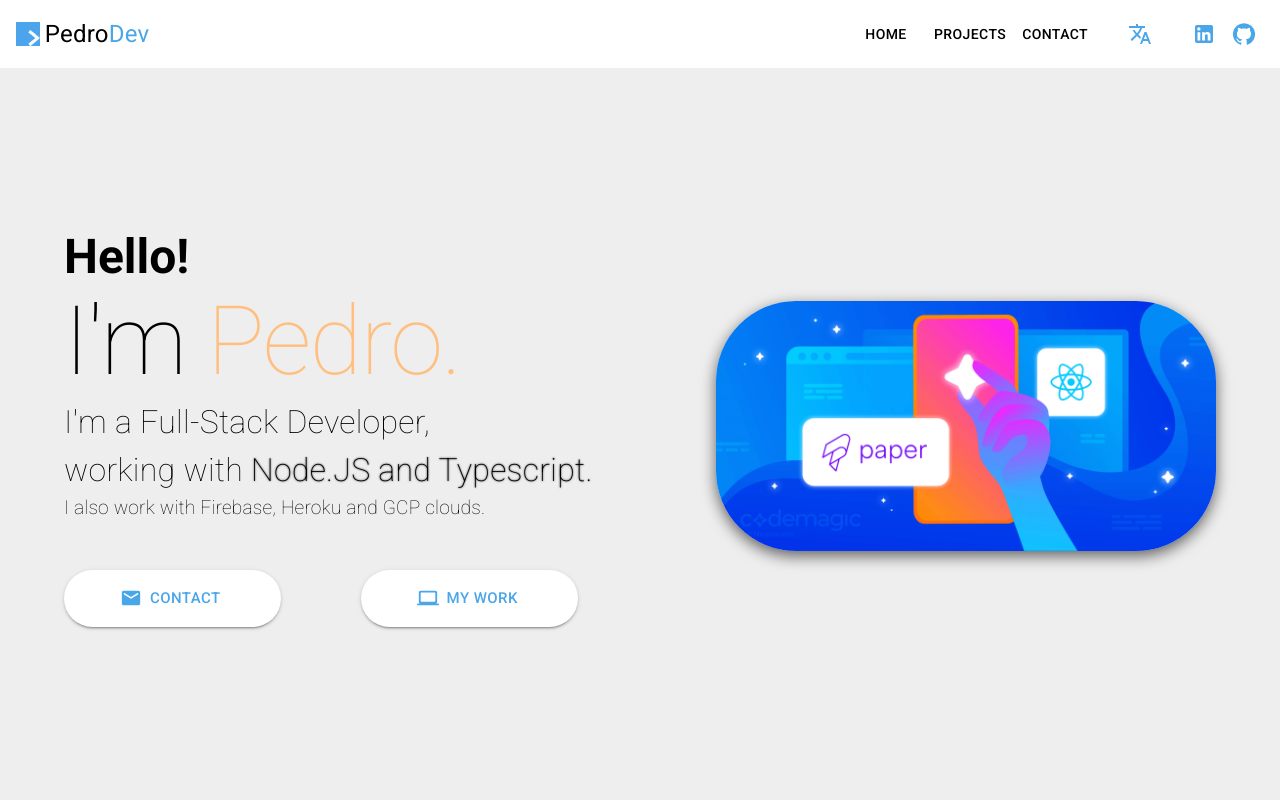
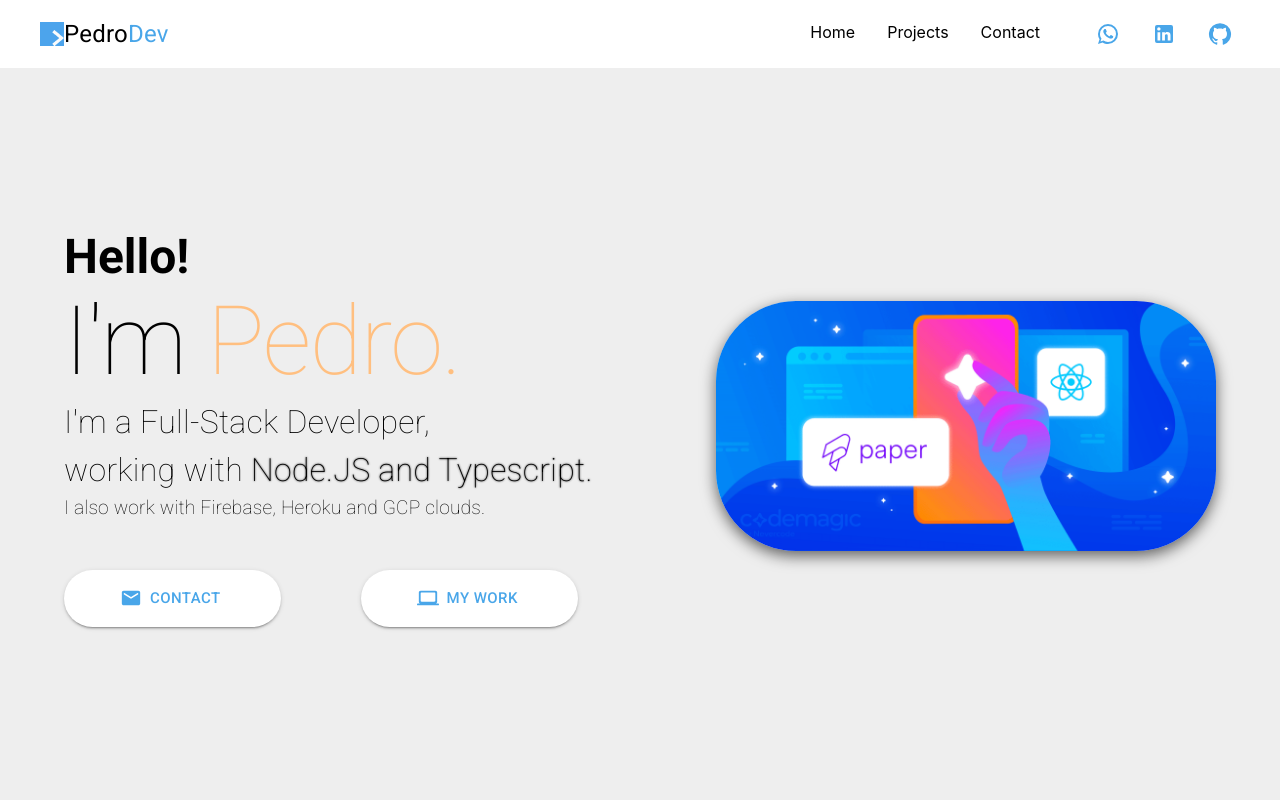
Before and after one commit to fobdev/PedroDev, a React (Create React App) app: page / in a window 1280 px wide. Shown: the top 800 px of the page. Built offline with nearby package versions, Linux system fonts and the light colour scheme.

Commit message:
reworked the header entirely

```diff
--- a/src/components/Head.tsx
+++ b/src/components/Head.tsx
@@ -1,17 +1,15 @@
 /** MUI Components Imports */
 import {
-    Button,
     Container,
     IconButton,
     Typography,
-    ClickAwayListener,
-    MenuItem,
-    MenuList,
-    Paper,
     Grow,
-    Popper,
     Box,
+    List,
     Slide,
+    ListItemButton,
+    ListItemIcon,
+    Button,
 } from "@mui/material";
 
 /** MUI Icons Imports */
@@ -19,58 +17,29 @@ import TranslateIcon from "@mui/icons-material/Translate";
 import MenuRoundedIcon from "@mui/icons-material/MenuRounded";
 import LinkedInIcon from "@mui/icons-material/LinkedIn";
 import GitHubIcon from "@mui/icons-material/GitHub";
+import WhatsAppIcon from "@mui/icons-material/WhatsApp";
 import logo from "../images/logo.svg";
-import us_png from "../images/us.svg";
-import br_png from "../images/br.svg";
 import { Link } from "react-router-dom";
 
-/** React */
+/** Styling */
 import { mainHeadBox } from "./styles/Head";
-import { useRef, useState, useEffect } from "react";
 
 export default function Head() {
-    const [open, setOpen] = useState(false);
-    const [animate, setAnimate] = useState(false);
-    const anchorRef = useRef<HTMLButtonElement>(null);
-
-    const handleToggle = () => {
-        setOpen((prevOpen) => !prevOpen);
-    };
-
-    const handleErrorPopup = (event: Event | React.SyntheticEvent) => {
-        if (anchorRef.current && anchorRef.current.contains(event.target as HTMLElement)) {
-            return;
-        }
-
-        setOpen(false);
-
-        return !animate ? setAnimate(true) : setAnimate(false);
-    };
-
-    function handleListKeyDown(event: React.KeyboardEvent) {
-        if (event.key === "Tab") {
-            event.preventDefault();
-            setOpen(false);
-        } else if (event.key === "Escape") {
-            setOpen(false);
-        }
-    }
-
-    const prevOpen = useRef(open);
-    useEffect(() => {
-        if (prevOpen.current === true && open === false) {
-            anchorRef.current!.focus();
-        }
-
-        prevOpen.current = open;
-    }, [open]);
-
     return (
         <Box position="sticky" top="0" width="100%" zIndex="999" sx={mainHeadBox}>
-            <Container className="mainContainer" maxWidth={false} disableGutters>
+            <Container className="main-container" maxWidth={false}>
                 <Box className="title-box">
-                    <div>
-                        <a href="/">
+                    <Link
+                        className="title-link"
+                        to="/"
+                        onClick={() => {
+                            window.scrollBy({
+                                top: -999,
+                                left: 0,
+                                behavior: "smooth",
+                            });
+                        }}
+                    >
                         <Grow in={true} timeout={{ enter: 1000 }}>
                             <img src={logo} alt="Website Logo" />
                         </Grow>
@@ -79,18 +48,16 @@ export default function Head() {
                                 Pedro<span>Dev</span>
                             </Typography>
                         </Grow>
-                        </a>
-                    </div>
+                    </Link>
                 </Box>
                 <Box className="right-box">
                     <IconButton className="menu">
                         <MenuRoundedIcon />
                     </IconButton>
-                    <Box className="info-box" component="ul">
-                        <li>
+                    <List className="info-box">
                         <Slide in={true} timeout={{ enter: 500 }}>
-                                <Button
-                                    variant="text"
+                            <Link className="router-home" to="/">
+                                <ListItemButton
                                     disableRipple
                                     onClick={() => {
                                         window.scrollBy({
@@ -100,16 +67,13 @@ export default function Head() {
                                         });
                                     }}
                                 >
-                                    <Link className="router-home" to="/">
                                     Home
+                                </ListItemButton>
                             </Link>
-                                </Button>
                         </Slide>
-                        </li>
-                        <li>
                         <Slide in={true} timeout={{ enter: 1500 }}>
-                                <Button
-                                    variant="text"
+                            <Link className="router-projects" to="/projects">
+                                <ListItemButton
                                     disableRipple
                                     onClick={() => {
                                         window.scrollBy({
@@ -119,15 +83,14 @@ export default function Head() {
                                         });
                                     }}
                                 >
-                                    <Link className="router-projects" to="/projects">
                                     Projects
+                                </ListItemButton>
                             </Link>
-                                </Button>
                         </Slide>
-                        </li>
-                        <li>
                         <Slide in={true} timeout={{ enter: 2000 }}>
-                                <Button
+                            <Box className="router-contact">
+                                <ListItemButton
+                                    disableRipple
                                     onClick={() =>
                                         window.scrollTo({
                                             top: 999,
@@ -135,111 +98,48 @@ export default function Head() {
                                             behavior: "smooth",
                                         })
                                     }
-                                    variant="text"
-                                    disableRipple
                                 >
                                     Contact
-                                </Button>
+                                </ListItemButton>
+                            </Box>
                         </Slide>
-                        </li>
-                    </Box>
+                    </List>
                     <Grow in={true} timeout={{ enter: 1000 }}>
-                        <Box className="links-box" component="ul">
-                            <li>
-                                <IconButton
-                                    className="translate-button"
-                                    ref={anchorRef}
-                                    id="composition-button"
-                                    onClick={handleToggle}
+                        <List className="links-box">
+                            <ListItemIcon>
+                                <a
+                                    href="https://wa.me/+5599982207527"
+                                    rel="noreferrer"
+                                    target="_blank"
                                 >
-                                    <TranslateIcon />
+                                    <IconButton className="whatsapp-button">
+                                        <WhatsAppIcon />
                                     </IconButton>
-                                <Popper
-                                    open={open}
-                                    anchorEl={anchorRef.current}
-                                    role={undefined}
-                                    placement="bottom-start"
-                                    transition
-                                    disablePortal
-                                >
-                                    {({ TransitionProps, placement }) => (
-                                        <Grow
-                                            {...TransitionProps}
-                                            style={{
-                                                transformOrigin:
-                                                    placement === "bottom-start"
-                                                        ? "left top"
-                                                        : "left bottom",
-                                            }}
-                                        >
-                                            <Paper>
-                                                <ClickAwayListener onClickAway={handleErrorPopup}>
-                                                    <MenuList
-                                                        autoFocusItem={open}
-                                                        id="composition-menu"
-                                                        aria-labelledby="composition-button"
-                                                        onKeyDown={handleListKeyDown}
-                                                    >
-                                                        <MenuItem
-                                                            onClick={handleErrorPopup}
-                                                            sx={{ width: "150px" }}
-                                                        >
-                                                            <img
-                                                                src={br_png}
-                                                                alt="Brazil"
-                                                                style={{
-                                                                    marginRight: ".5em",
-                                                                    width: "20%",
-                                                                    position: "relative",
-                                                                }}
-                                                            />
-                                                            Português
-                                                        </MenuItem>
-                                                        <MenuItem
-                                                            onClick={handleErrorPopup}
-                                                            sx={{ width: "150px" }}
-                                                        >
-                                                            <img
-                                                                src={us_png}
-                                                                alt="United States"
-                                                                style={{
-                                                                    marginRight: ".5em",
-                                                                    width: "20%",
-                                                                    position: "relative",
-                                                                }}
-                                                            />
-                                                            English
-                                                        </MenuItem>
-                                                    </MenuList>
-                                                </ClickAwayListener>
-                                            </Paper>
-                                        </Grow>
-                                    )}
-                                </Popper>
-                            </li>
-                            <li>
+                                </a>
+                            </ListItemIcon>
+                            <ListItemIcon>
                                 <a
                                     href="https://www.linkedin.com/in/pedro-henrique-dev1997/"
                                     rel="noreferrer"
                                     target="_blank"
                                 >
-                                    <IconButton>
+                                    <IconButton className="linkedin-button">
                                         <LinkedInIcon />
                                     </IconButton>
                                 </a>
-                            </li>
-                            <li>
+                            </ListItemIcon>
+                            <ListItemIcon>
                                 <a
                                     href="https://github.com/fobdev"
                                     rel="noreferrer"
                                     target="_blank"
                                 >
-                                    <IconButton>
+                                    <IconButton className="github-button">
                                         <GitHubIcon />
                                     </IconButton>
                                 </a>
-                            </li>
-                        </Box>
+                            </ListItemIcon>
+                        </List>
                     </Grow>
                 </Box>
             </Container>
--- a/src/components/styles/Head.ts
+++ b/src/components/styles/Head.ts
@@ -5,21 +5,13 @@ export const mainHeadBox: SxProps<Theme> = {
     backgroundColor: "rgba(255,255,255,0.70)",
     backdropFilter: "blur(20px)",
 
-    ".MuiButton-root": {
-        borderRadius: 0,
-        color: "black",
-        "&:hover": {
-            color: main_color,
-        },
-    },
-
-    ".mainContainer": {
+    ".main-container": {
         display: "flex",
         justifyContent: "space-between",
-
+        alignItems: "center",
         ".title-box": {
-            padding: "1em",
-            a: {
+            margin: "1em",
+            ".title-link": {
                 display: "flex",
                 textDecoration: "none",
             },
@@ -28,53 +20,38 @@ export const mainHeadBox: SxProps<Theme> = {
             },
 
             ".title": {
-                marginLeft: "0.2em",
                 fontFamily: "Roboto",
                 userSelect: "none",
                 color: "black",
                 fontSize: "1.5em",
-            },
-
-            div: {
-                display: "flex",
-                width: "10%",
-            },
 
                 span: {
                     color: main_color,
                 },
             },
+        },
 
+        ".right-box": {
+            ".info-box, .links-box": {
+                display: "none",
+            },
+
+            ".menu": {
+                display: "flex",
+                color: main_color,
+            },
+        },
+
+        "@media only screen and (min-width: 720px)": {
             ".right-box": {
                 display: "flex",
                 ".menu": {
                     display: "none",
-                marginRight: "1em",
-                color: main_color,
-            },
-
-            "@media only screen and (max-width: 780px)": {
-                ".menu": {
-                    display: "inherit",
                 },
                 ".info-box, .links-box": {
-                    display: "none",
-                },
-            },
-
-            ".info-box": {
-                padding: 0,
-                display: "inherit",
-                justifyContent: "right",
-                columnGap: "1em",
-                listStyle: "none",
-                alignItems: "center",
-                margin: 0,
-                Button: {
-                    padding: 0,
-                },
-
-                ".router-projects, .router-home": {
+                    display: "flex",
+                    alignContent: "center",
+                    ".router-home, .router-projects, .router-contact": {
                         textDecoration: "none",
                         color: "black",
 
@@ -84,27 +61,12 @@ export const mainHeadBox: SxProps<Theme> = {
                     },
                 },
 
-            ".links-box": {
-                padding: "0 1em 0 2em",
-                margin: 0,
-                display: "flex",
-                listStyle: "none",
-                li: {
-                    alignSelf: "center",
+                ".info-box": {
+                    marginRight: "2em",
                 },
 
-                ".translate-button": {
+                ".whatsapp-button, .linkedin-button, .github-button": {
                     color: main_color,
-                    marginRight: "1em",
-                },
-
-                ".MuiIconButton-root": {
-                    color: main_color,
-                    textDecoration: "none",
-                },
-                ".discord-button": {
-                    width: "24px",
-                    height: "24px",
                 },
             },
         },
```
Lines whose indentation alone changed are shown as unchanged.
